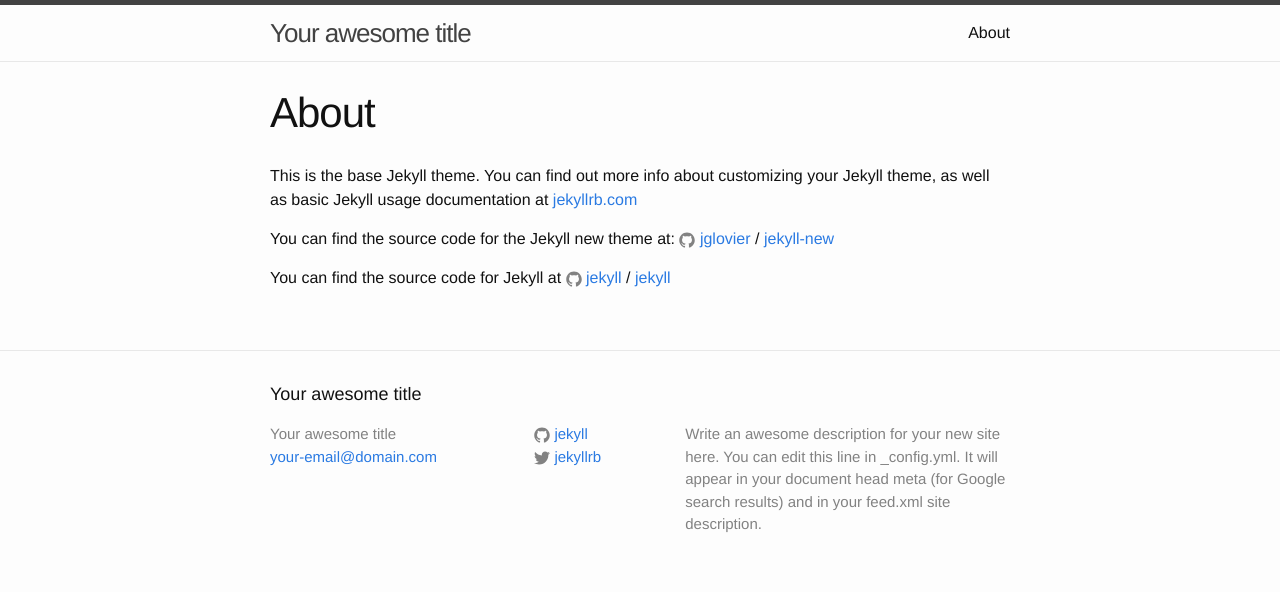
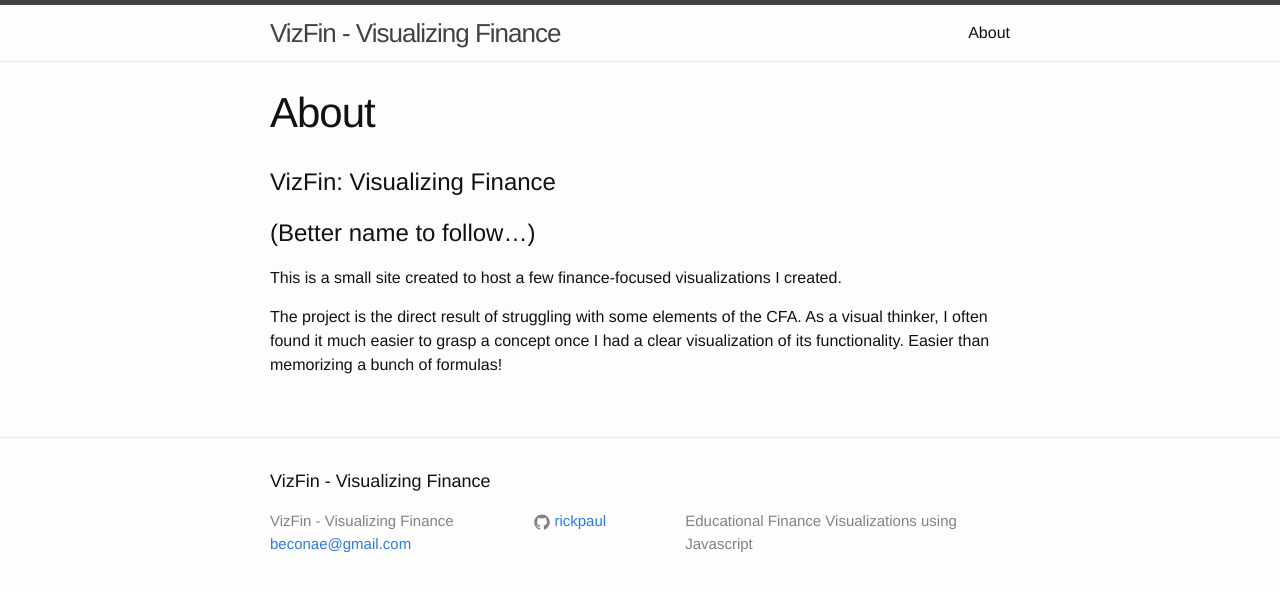
Before and after one commit to rickpaul/fin-viz, a Jekyll site: the page built from about.md, in a window 1280 px wide. Shown: the top 592 px of the page. Built offline with Jekyll 4.4.1, drawn with Linux system fonts in a browser that asks for light colours.

Commit message:
Fixing Commit Problems (Jekyll Initial Commit)
Adding specific Config and About pages
Adding Gemfiles

```diff
--- a/_config.yml
+++ b/_config.yml
@@ -6,16 +6,13 @@
 # 'jekyll serve'. If you change this file, please restart the server process.
 
 # Site settings
-title: Your awesome title
-email: your-email@domain.com
-description: > # this means to ignore newlines until "baseurl:"
-  Write an awesome description for your new site here. You can edit this
-  line in _config.yml. It will appear in your document head meta (for
-  Google search results) and in your feed.xml site description.
+timezone: America/New_York
+title: VizFin - Visualizing Finance
+email: beconae@gmail.com
+description: Educational Finance Visualizations using Javascript
 baseurl: "" # the subpath of your site, e.g. /blog
-url: "http://yourdomain.com" # the base hostname & protocol for your site
-twitter_username: jekyllrb
-github_username:  jekyll
+url: "https://rickpaul.github.io/viz-fin" # the base hostname & protocol for your site
+github_username:  rickpaul
 
 # Build settings
 markdown: kramdown
--- a/about.md
+++ b/about.md
@@ -3,13 +3,10 @@ layout: page
 title: About
 permalink: /about/
 ---
+# VizFin: Visualizing Finance
 
-This is the base Jekyll theme. You can find out more info about customizing your Jekyll theme, as well as basic Jekyll usage documentation at [jekyllrb.com](http://jekyllrb.com/)
+# (Better name to follow...)
 
-You can find the source code for the Jekyll new theme at:
-{% include icon-github.html username="jglovier" %} /
-[jekyll-new](https://github.com/jglovier/jekyll-new)
+This is a small site created to host a few finance-focused visualizations I created.
 
-You can find the source code for Jekyll at
-{% include icon-github.html username="jekyll" %} /
-[jekyll](https://github.com/jekyll/jekyll)
+The project is the direct result of struggling with some elements of the CFA. As a visual thinker, I often found it much easier to grasp a concept once I had a clear visualization of its functionality. Easier than memorizing a bunch of formulas!
```
Also changed, not shown: 2 other files.
